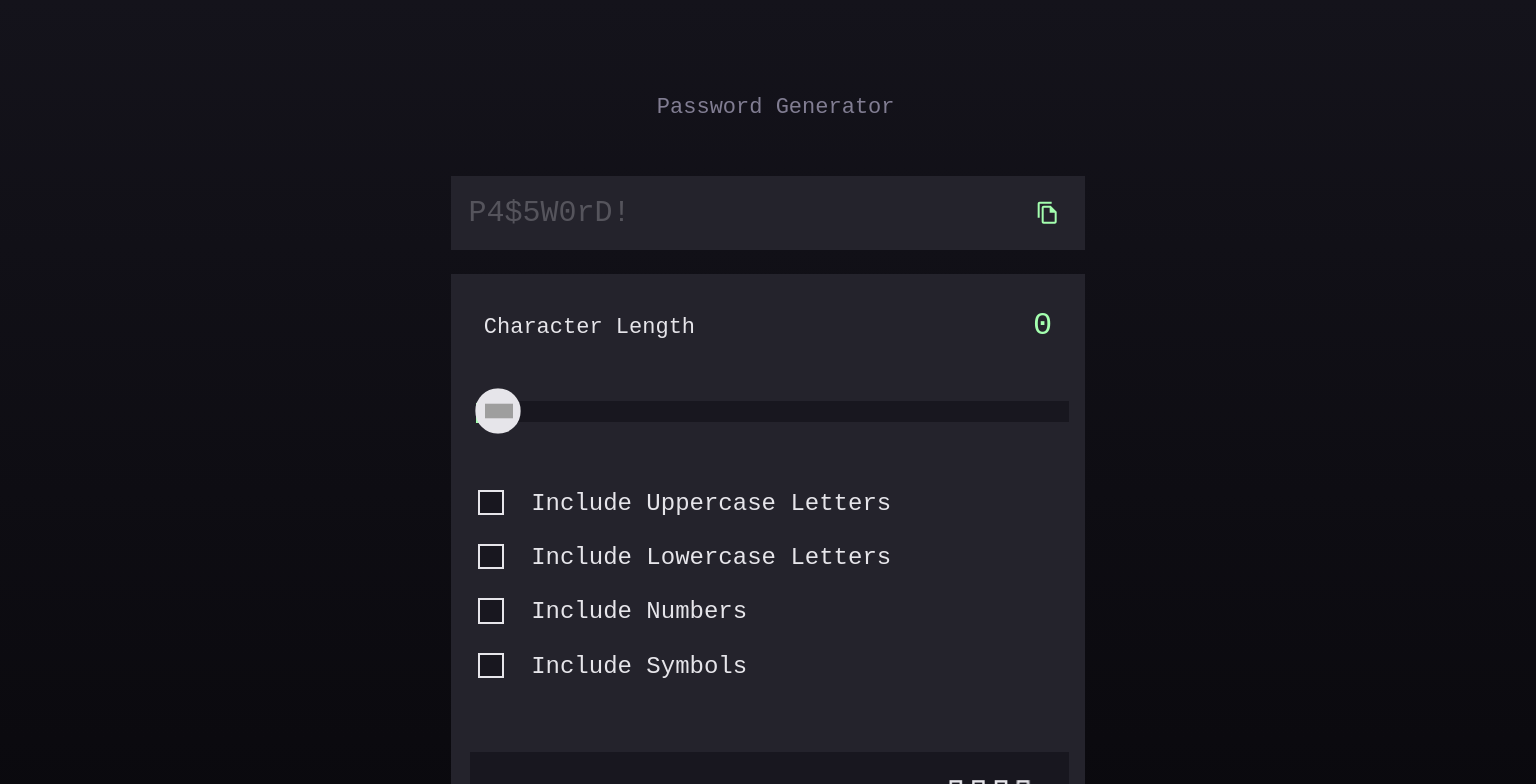
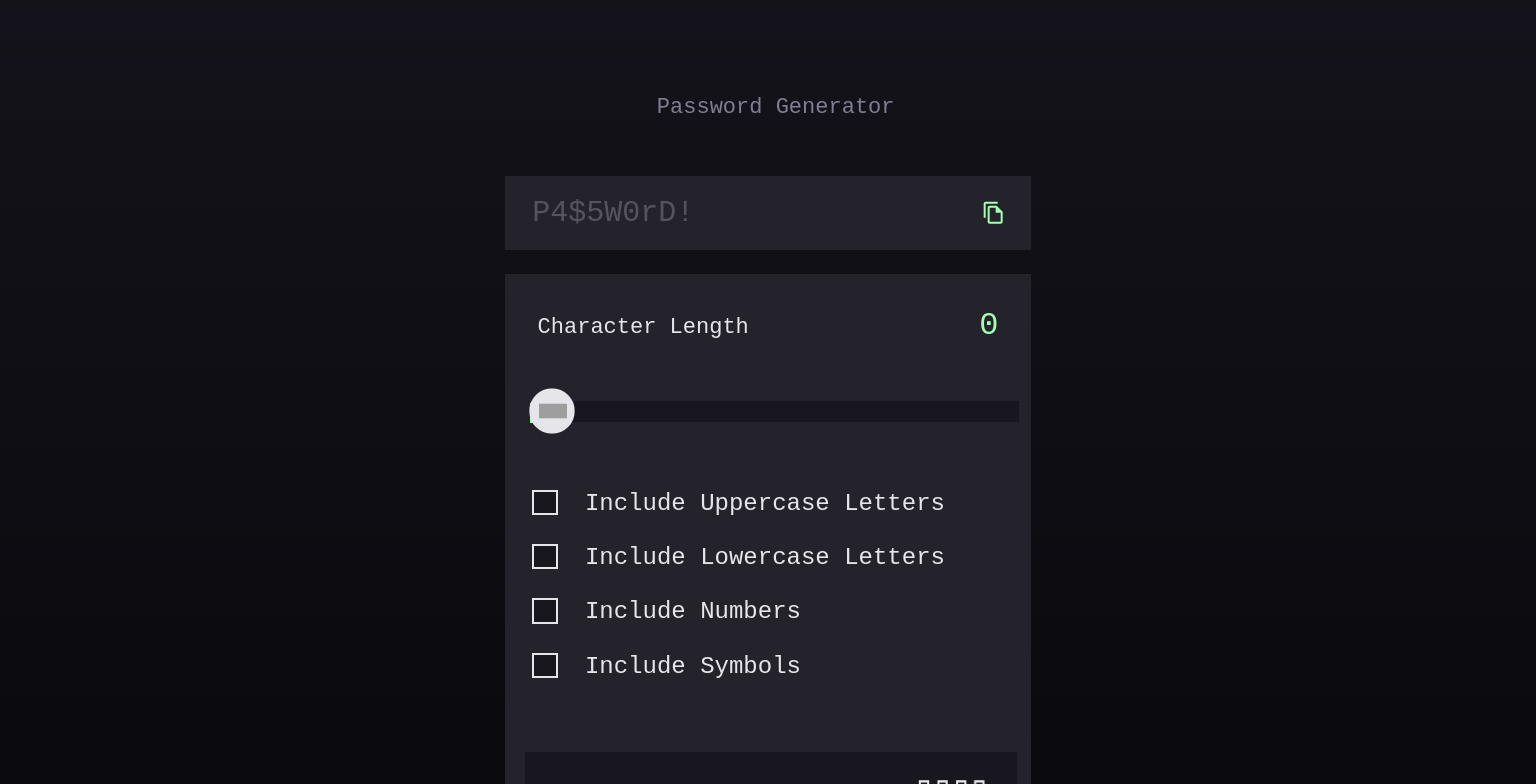
Before and after one commit to elizabet-bagdasaryan/password-generator, a React (Vite) app: page / in a window 1536 px wide. Shown: the top 784 px of the page. Built offline with nearby package versions, Linux system fonts and the light colour scheme.

Commit message:
"style: reduce objects width"

```diff
--- a/src/Password.css
+++ b/src/Password.css
@@ -19,6 +19,9 @@
   color: white;
   cursor: pointer;
 }
+#placeholder {
+  margin-left: 10px;
+}
 
 @media (min-width: 768px) {
   .main {
@@ -28,6 +31,6 @@
 
 @media (min-width: 1336px) {
   .main {
-    width: 40vw;
+    width: 33vw;
   }
 }
--- a/src/Strength.css
+++ b/src/Strength.css
@@ -159,7 +159,7 @@ button:hover {
   }
 
   .points {
-    width: 40vw;
+    width: 33vw;
     margin: auto;
   }
   label {
```
